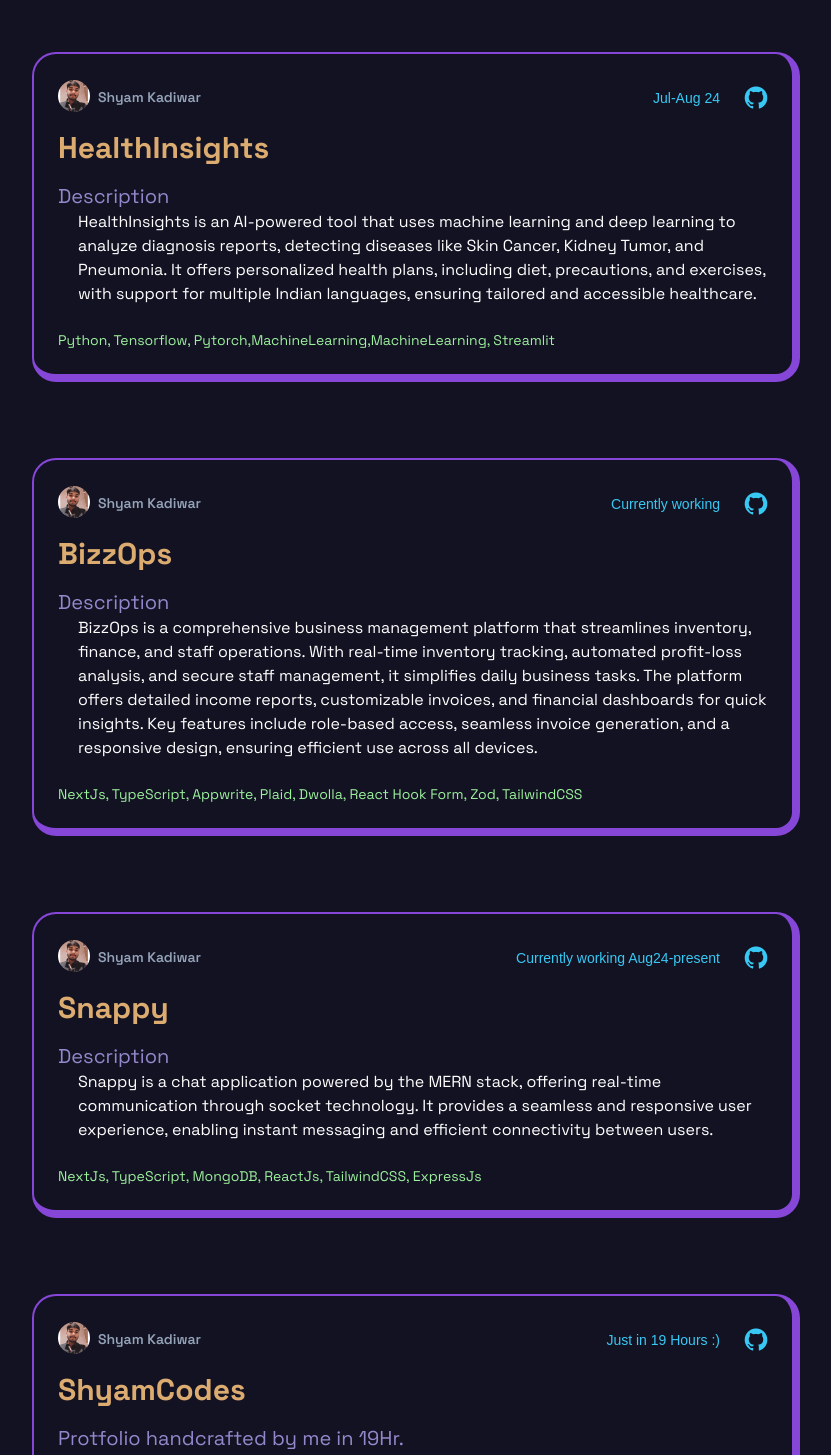
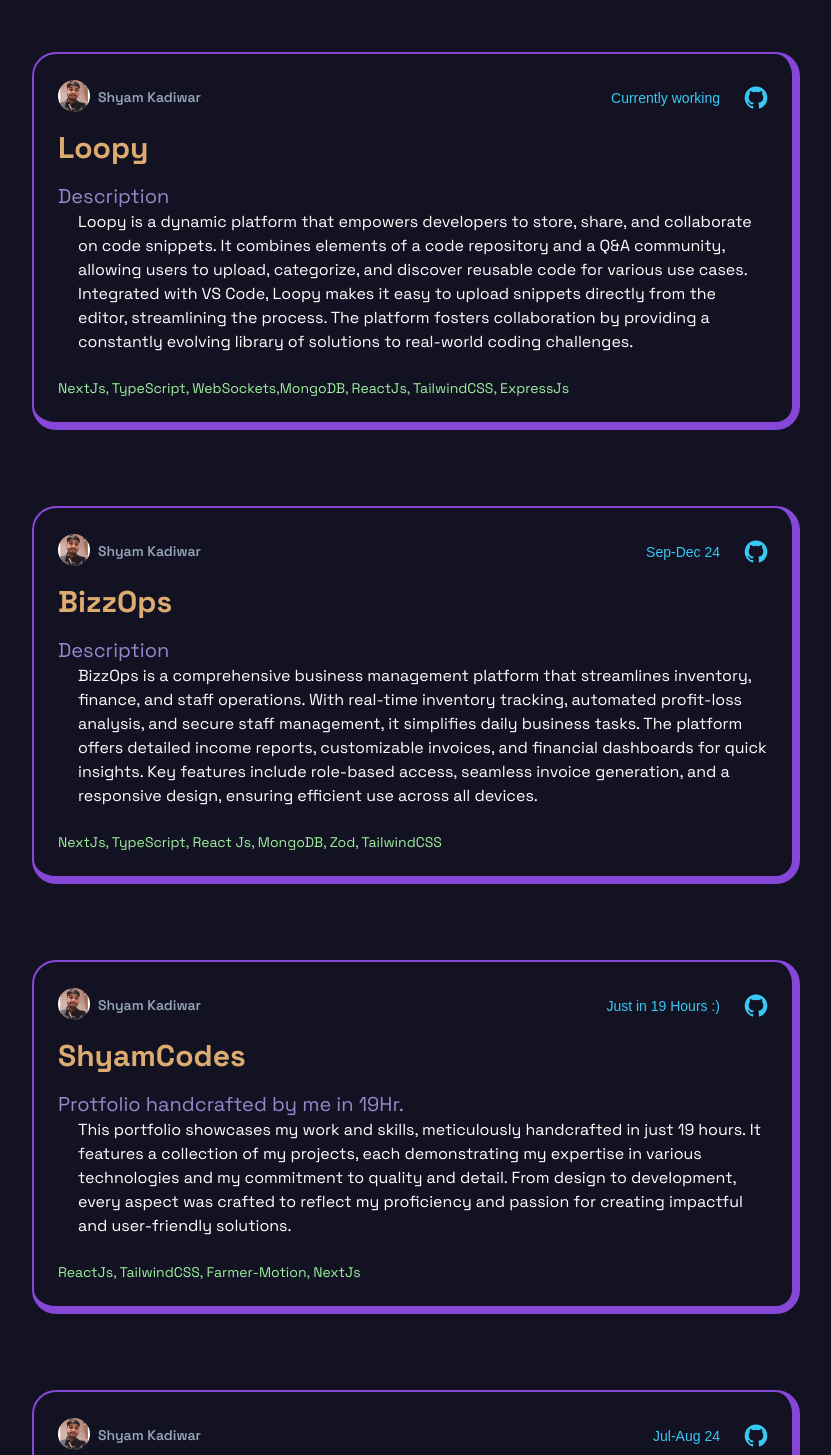
Before and after one commit to Shyamkadiwar/Protfolio, a React (Vite) app in the folder Shyam/: page / in a window 1280 px wide. Shown: the part 1720-3175 px from the top of the page, without its empty margins (224-1055 px from the left). Built offline with nearby package versions, Linux system fonts and the light colour scheme.

Commit message:
added new project to project section

```diff
--- a/Shyam/src/components/Projects.jsx
+++ b/Shyam/src/components/Projects.jsx
@@ -14,10 +14,10 @@ function Projects() {
                     </div>
 
                     <div className="flex flex-wrap gap-3 justify-center">
-                        <ProjectCard current='Jul-Aug 24' title='HealthInsights' description='Description' about='HealthInsights is an AI-powered tool that uses machine learning and deep learning to analyze diagnosis reports, detecting diseases like Skin Cancer, Kidney Tumor, and Pneumonia. It offers personalized health plans, including diet, precautions, and exercises, with support for multiple Indian languages, ensuring tailored and accessible healthcare.' skill='Python, Tensorflow, Pytorch,MachineLearning,MachineLearning, Streamlit'/>
-                        <ProjectCard current='Currently working' title='BizzOps' description='Description' about='BizzOps is a comprehensive business management platform that streamlines inventory, finance, and staff operations. With real-time inventory tracking, automated profit-loss analysis, and secure staff management, it simplifies daily business tasks. The platform offers detailed income reports, customizable invoices, and financial dashboards for quick insights. Key features include role-based access, seamless invoice generation, and a responsive design, ensuring efficient use across all devices.' skill='NextJs, TypeScript, Appwrite, Plaid, Dwolla, React Hook Form, Zod, TailwindCSS' link="https://github.com/Shyamkadiwar/BizzOps.git"/>
-                        <ProjectCard current='Currently working Aug24-present' title='Snappy' description='Description' about='Snappy is a chat application powered by the MERN stack, offering real-time communication through socket technology. It provides a seamless and responsive user experience, enabling instant messaging and efficient connectivity between users.' skill='NextJs, TypeScript, MongoDB, ReactJs, TailwindCSS, ExpressJs ' link="https://github.com/Shyamkadiwar/Snappy-Chat-App.git" />
+                        <ProjectCard current='Currently working' title='Loopy' description='Description' about='Loopy is a dynamic platform that empowers developers to store, share, and collaborate on code snippets. It combines elements of a code repository and a Q&A community, allowing users to upload, categorize, and discover reusable code for various use cases. Integrated with VS Code, Loopy makes it easy to upload snippets directly from the editor, streamlining the process. The platform fosters collaboration by providing a constantly evolving library of solutions to real-world coding challenges.' skill='NextJs, TypeScript, WebSockets,MongoDB, ReactJs, TailwindCSS, ExpressJs ' link="https://github.com/Shyamkadiwar" />
+                        <ProjectCard current='Sep-Dec 24' title='BizzOps' description='Description' about='BizzOps is a comprehensive business management platform that streamlines inventory, finance, and staff operations. With real-time inventory tracking, automated profit-loss analysis, and secure staff management, it simplifies daily business tasks. The platform offers detailed income reports, customizable invoices, and financial dashboards for quick insights. Key features include role-based access, seamless invoice generation, and a responsive design, ensuring efficient use across all devices.' skill='NextJs, TypeScript, React Js, MongoDB, Zod, TailwindCSS' link="https://github.com/Shyamkadiwar/BizzOps.git"/>
                         <ProjectCard current='Just in 19 Hours :)' title='ShyamCodes' description='Protfolio handcrafted by me in 19Hr.' about='This portfolio showcases my work and skills, meticulously handcrafted in just 19 hours. It features a collection of my projects, each demonstrating my expertise in various technologies and my commitment to quality and detail. From design to development, every aspect was crafted to reflect my proficiency and passion for creating impactful and user-friendly solutions.' skill='ReactJs, TailwindCSS, Farmer-Motion, NextJs' link="https://github.com/Shyamkadiwar"/>
+                        <ProjectCard current='Jul-Aug 24' title='HealthInsights' description='Description' about='HealthInsights is an AI-powered tool that uses machine learning and deep learning to analyze diagnosis reports, detecting diseases like Skin Cancer, Kidney Tumor, and Pneumonia. It offers personalized health plans, including diet, precautions, and exercises, with support for multiple Indian languages, ensuring tailored and accessible healthcare.' skill='Python, Tensorflow, Pytorch,MachineLearning,MachineLearning, Streamlit' link="https://github.com/Shyamkadiwar/HealthInsights_DeepLearningProject.git" />
                     </div>
 
                 </div>
```
Also changed, not shown: Shyam/src/components/Cursor.jsx (line endings or trailing spaces), Shyam/src/components/Experience.jsx (line endings or trailing spaces), Shyam/src/components/Footer.jsx (line endings or trailing spaces), Shyam/src/components/Nav.jsx (line endings or trailing spaces), Shyam/src/components/Npxcard.jsx (line endings or trailing spaces), Shyam/src/components/Profile.jsx (line endings or trailing spaces), Shyam/src/components/ProfileCard.jsx (line endings or trailing spaces), Shyam/src/components/ProjectCard.jsx (line endings or trailing spaces), Shyam/src/components/SkillCard.jsx (line endings or trailing spaces), Shyam/src/components/Skills.jsx (line endings or trailing spaces), Shyam/src/components/Spin.jsx (line endings or trailing spaces).
